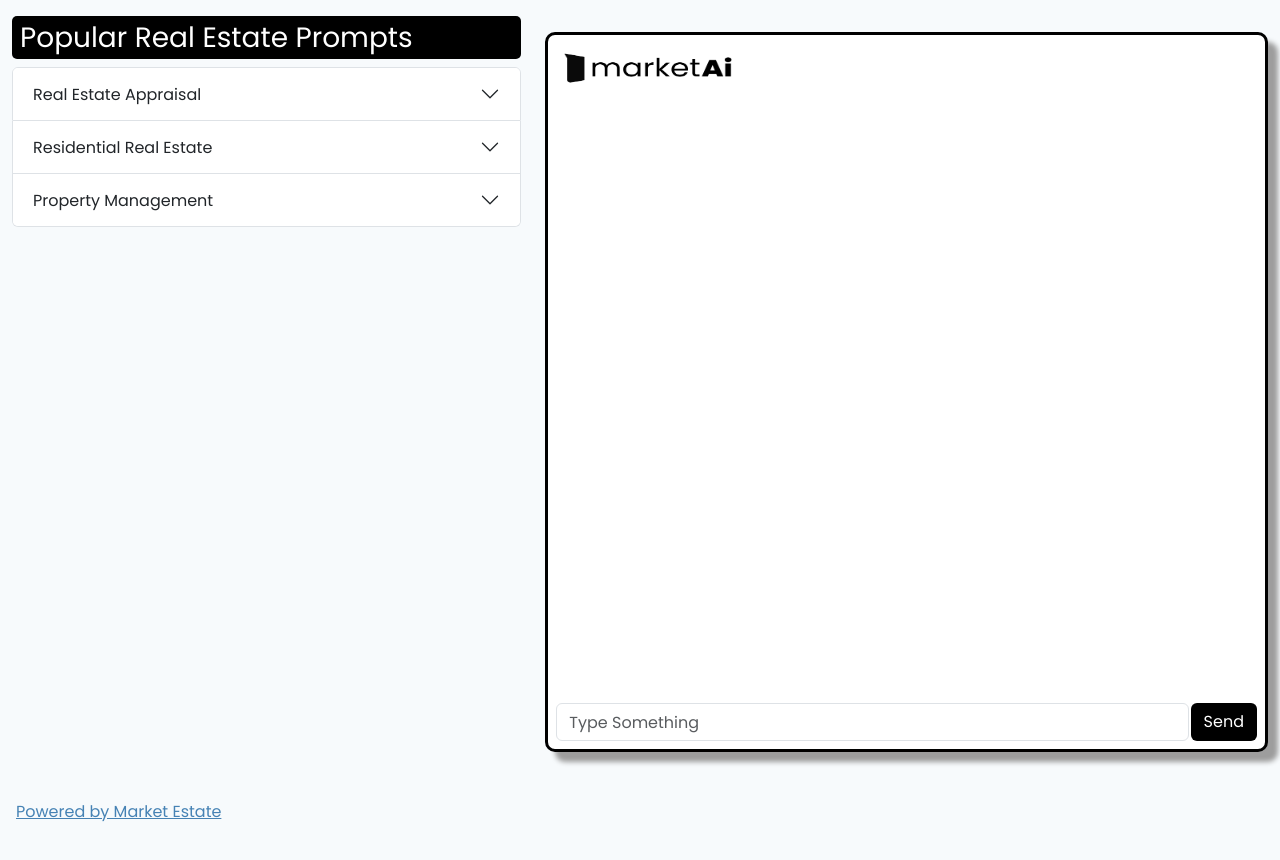
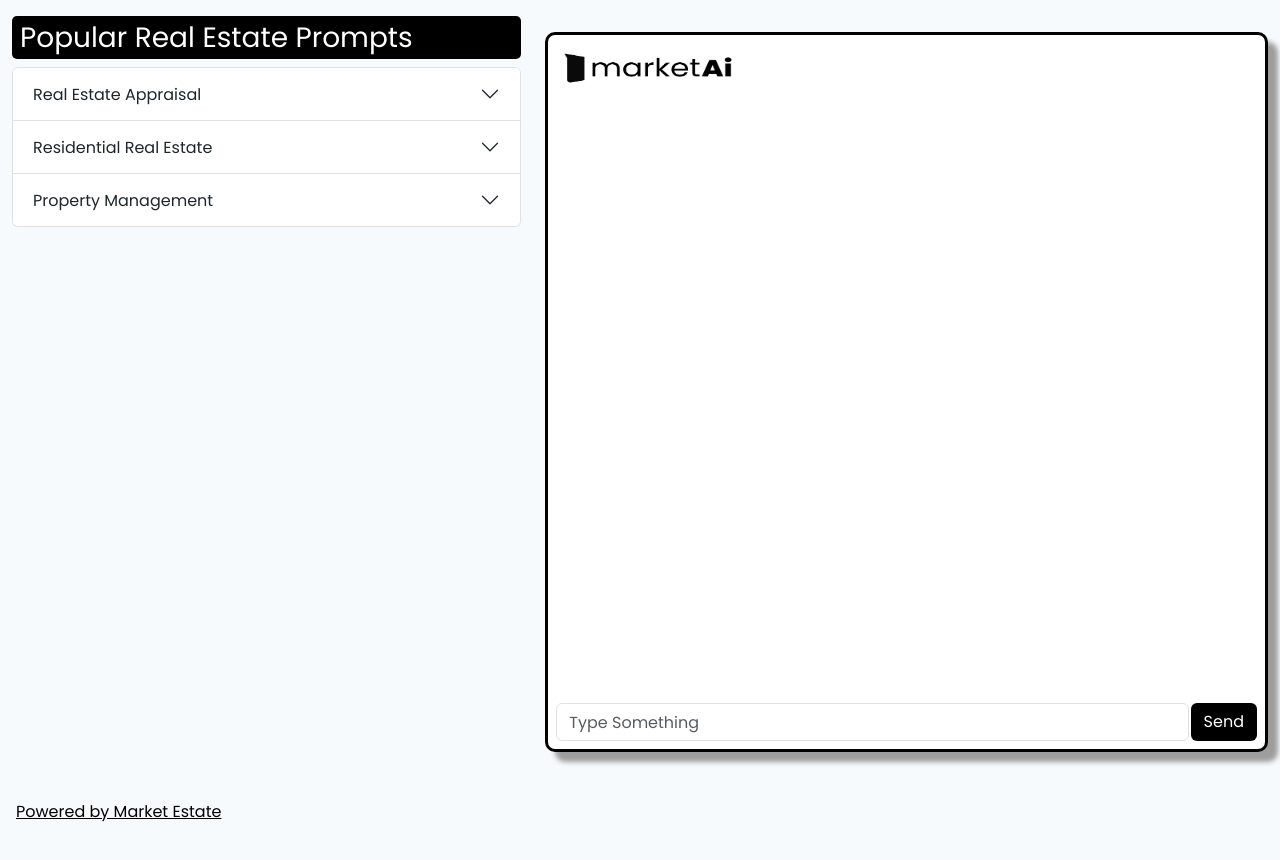
Before and after one commit to MarketEstate/chatgpt-chatbot, a React (Vite) app in the folder client/: page / in a window 1280 px wide. Shown: the top 860 px of the page. Built offline with nearby package versions, Linux system fonts and the light colour scheme.

Commit message:
a color update

```diff
--- a/client/src/App.css
+++ b/client/src/App.css
@@ -158,7 +158,7 @@ input:checked ~ h1 ~ div.p {
   max-height: 100px;
 }
 a {
-  color: steelblue;
+  color: rgb(0, 0, 0);
 }
 
 .question {
@@ -166,7 +166,7 @@ a {
   border-bottom: 1px solid black;
   font-size: 13px;
 }
-p{
+p {
   color: white;
 }
 p.message-text {
```
